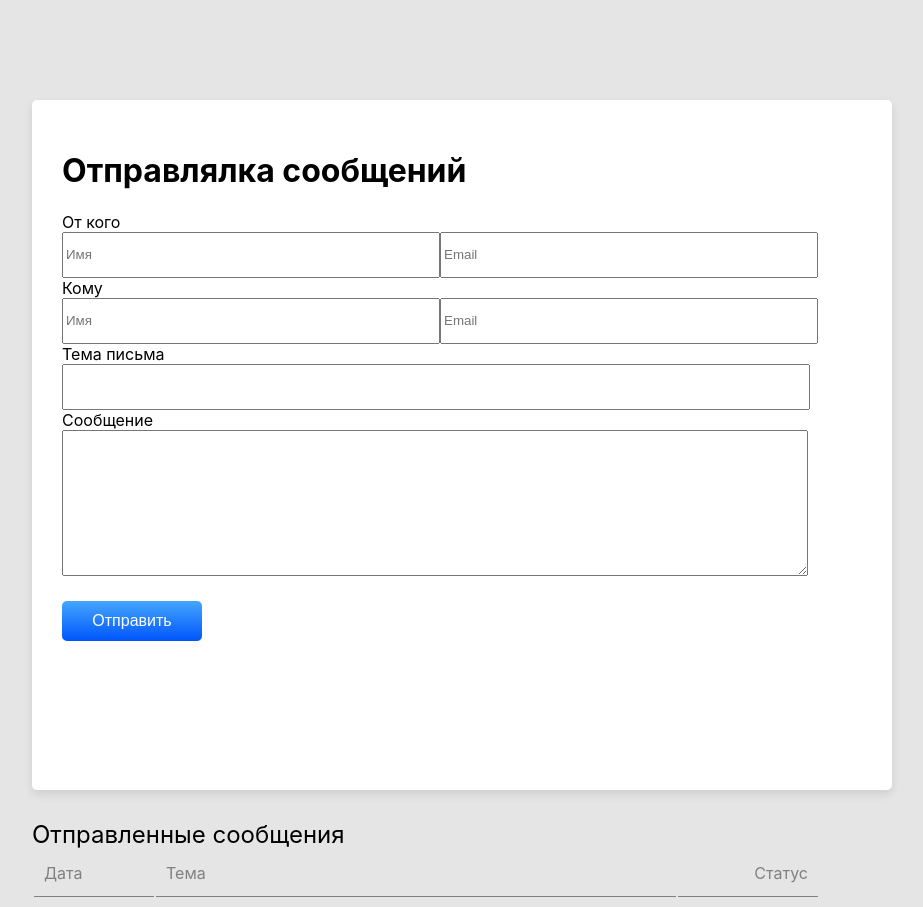
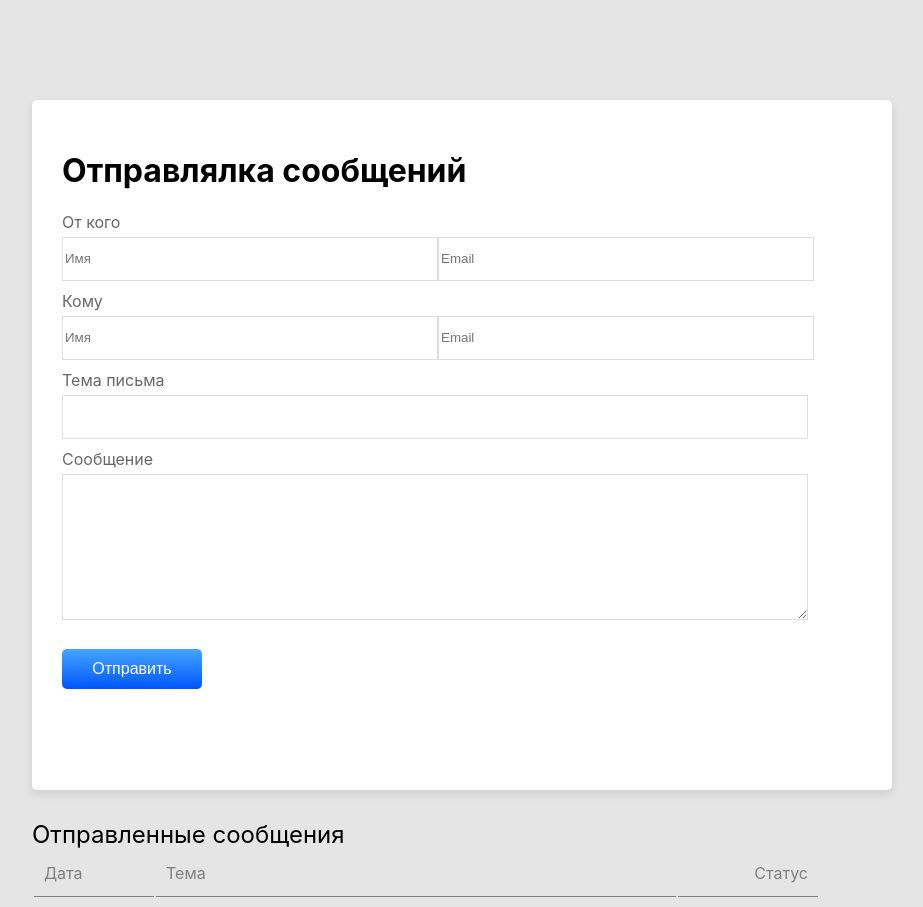
Before and after one commit to DmytroSerdiukov/ReactTestTaskSendsay, a React (Create React App) app: page / in a window 1280 px wide. Shown: the whole page, without its empty margins (56-979 px from the left). Built offline with nearby package versions, Linux system fonts and the light colour scheme.

Commit message:
added form validation

```diff
--- a/src/components/MainPage/MainPage.jsx
+++ b/src/components/MainPage/MainPage.jsx
@@ -6,6 +6,10 @@ import SendedForm from '../Sended/SendedForm'
 import SendedMessages from '../SendedMessages/SendedMessages'
 import mainpage from './mainpage.module.scss'
 import Button from '../Button'
+import FormElement from '../formControls/formControls'
+import { //required,
+       // maxLengthMaker,
+        validate } from '../validators/validators'
 
 const MainPage = props => {
   const [sent, setSending] = useState(false)
@@ -15,7 +19,7 @@ const MainPage = props => {
     "July", "August", "September", "October", "November", "December"]
     const d = new Date()
     const date = '' + d.getDate() + ', ' + monthNames[d.getMonth()]
-
+    console.log(data)
     const message = {
       date: date,
       header: data.header,
@@ -30,9 +34,7 @@ const MainPage = props => {
   <div className={mainpage.main_container}>
     { sent ? <SendedForm /> :
     <>
-      <div
-      className={mainpage.window}
-      >
+      <div className={mainpage.window}>
         <ReduxMessageForm onSubmit={showMe}/>
       </div>
     </>}
@@ -40,6 +42,10 @@ const MainPage = props => {
   </div>
   );
 }
+
+const Input = FormElement("input")
+const TextArea = FormElement("textarea")
+//const length10 = maxLengthMaker(10)
 
 const MessageForm = props => {
   const {handleSubmit} = props
@@ -49,38 +55,76 @@ const MessageForm = props => {
     </div>
     <form onSubmit = {handleSubmit}>
       <div>
-        <div><label>От кого</label></div>
+        <div className={mainpage.labelStyles}><label>От кого</label></div>
         <div className={mainpage.row_direction}>
-          <div><Field name="yourname" placeholder="Имя" component="input" type="text"/></div>
-          <div><Field name="youremail" placeholder="Email" component="input" type="text"/></div>
+          <div><Field
+              name="yourname"
+              placeholder="Имя"
+              component={Input}
+              type="text"
+              // validate={[required, length10]}
+            />
+          </div>
+          <div><Field
+              name="youremail"
+              placeholder="Email"
+              component={Input}
+              type="text"
+              // validate={[required, length10]}
+            />
+          </div>
         </div>
       </div>
       <div>
-        <div><label>Кому</label></div>
+        <div className={mainpage.labelStyles}><label>Кому</label></div>
         <div className={mainpage.row_direction}>
-          <div><Field name="name" placeholder="Имя" component="input" type="text"/></div>
-          <div><Field name="email" placeholder="Email" component="input" type="text"/></div>
+          <div><Field
+            name="name"
+            placeholder="Имя"
+            component={Input}
+            type="text"
+            // validate={[required, length10]}
+          />
+        </div>
+          <div><Field
+            name="email"
+            placeholder="Email"
+            component={Input}
+            type="text"
+            // validate={[required, length10]}
+          />
+        </div>
         </div>
       </div>
       <div>
         <div>
-          <div><label>Тема письма</label></div>
-          <div className={mainpage.message_header}><Field name="header" component="input" type="text"/></div>
+          <div className={mainpage.labelStyles}><label>Тема письма</label></div>
+          <div className={mainpage.message_header}>
+            <Field name="header"
+              component={Input}
+              type="text"
+              // validate={[required, length10]}
+            />
+          </div>
         </div>
 
         <div>
-          <div><label>Сообщение</label></div>
-          <div className={mainpage.row_direction}><Field  name="message" component="textarea" type="text"/></div>
+          <div className={mainpage.labelStyles}><label>Сообщение</label></div>
+          <div className={mainpage.row_direction}>
+            <Field
+              name="message"
+              component={TextArea}
+              type="text"
+              // validate={[required, length10]}
+            />
+          </div>
         </div>
       </div>
       <Button />
-      {/* <button
-      className={mainpage.send_button}
-      >Отправить</button> */}
     </form>
   </>
 }
 
-const ReduxMessageForm = reduxForm({form: "message"})(MessageForm)
+const ReduxMessageForm = reduxForm({form: "message", validate})(MessageForm)
 
 export default connect(null, {sendMessage})(MainPage)
--- a/src/components/MainPage/mainpage.module.scss
+++ b/src/components/MainPage/mainpage.module.scss
@@ -14,6 +14,7 @@ $inputWidth: $length370px;
 $inputHeight: $length40px;
 $longInputWidth: $length370px;
 $messageInputWidth: $length740;
+$borderStyles: 1px solid #DDDDDD;
 
 body {
   position: relative;
@@ -43,11 +44,20 @@ label {
   font-size: $labelFontSize;
 }
 
+.labelStyles {
+  line-height: 20px;
+  font-size: $labelFontSize;
+  margin-top: 10px;
+  margin-bottom: 5px;
+  color: rgba(0, 0, 0, 0.6);
+}
+
 .message_header input{
   display:flex;
   flex-direction: row;
   width: $messageInputWidth;
   height: $inputHeight;
+  border: $borderStyles;
 }
 
 .row_direction {
@@ -58,11 +68,13 @@ label {
 .row_direction input {
   width: $inputWidth;
   height: $inputHeight;
+  border: $borderStyles;
 }
 
 .row_direction textarea {
   width: $messageInputWidth;
   height: $length140px;
+  border: $borderStyles;
 }
 
 .send_button {
--- /dev/null
+++ b/src/components/formControls/formControls.js
@@ -0,0 +1,16 @@
+import React from 'react'
+
+export const Element = Element => ({input, meta, ...props}) => {
+  const hasError = meta.touched && meta.error
+  return <div>
+    <Element {...input} {...props}/>
+    {renderError(meta)}
+  </div>
+}
+
+export const renderError = ({error, touched}) => <div>
+  {touched && error}
+</div>
+
+
+export default Element
--- /dev/null
+++ b/src/components/validators/validators.js
@@ -0,0 +1,32 @@
+export const maxLength = value => value
+
+// export const required = value => {
+//     if (value) return undefined
+//     return 'Field is required'
+// }
+const Required = 'Field is Required'
+const maxLengthWarn = `So much symbols`
+const emailWarn = 'Invalid email address'
+
+export const validate = ({yourname, youremail, name, email, header, message}) => {
+    const errors = {}
+    if(!yourname) errors.yourname = Required
+    else if (yourname.length > maxLength(10)) errors.yourname = maxLengthWarn
+
+    if (!youremail) errors.youremail = Required
+    else if (!/^[A-Z0-9._%+-]+@[A-Z0-9.-]+\.[A-Z]{2,4}$/i.test(youremail)) errors.youremail = emailWarn
+
+    if(!name) errors.name = Required
+    else if (name.length > maxLength(30)) errors.name = maxLengthWarn
+
+    if (!email) errors.email = Required
+    else if (!/^[A-Z0-9._%+-]+@[A-Z0-9.-]+\.[A-Z]{2,4}$/i.test(email)) errors.email = emailWarn
+
+    if(!header) errors.header = Required
+    else if (header.length > maxLength(60)) errors.header = maxLengthWarn
+
+    if(!message) errors.message = Required
+    else if (message.length > maxLength(730)) errors.message = maxLengthWarn
+
+    return errors
+}
```
